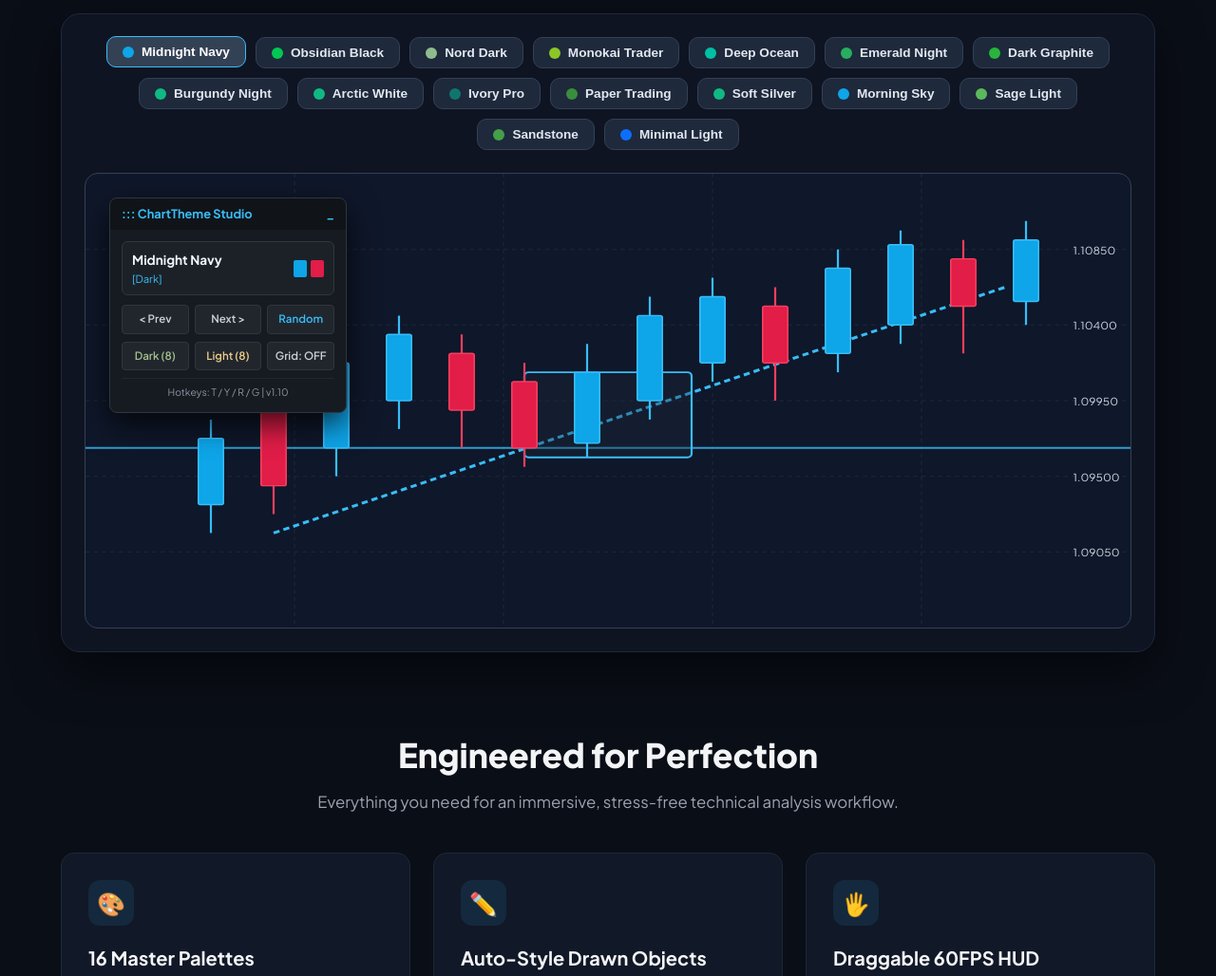
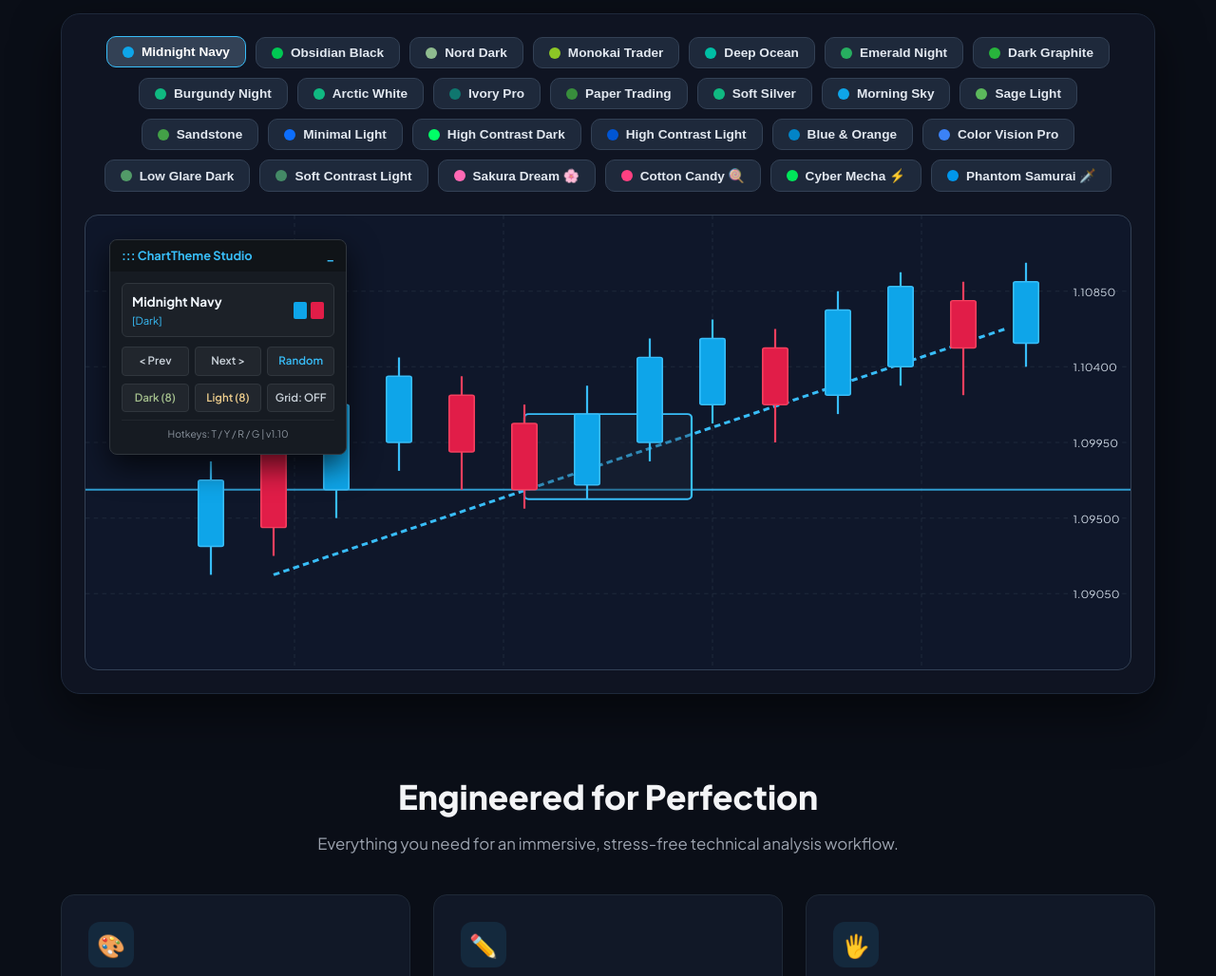
Before and after one commit to roseshayan/AuraChart-Studio, a plain HTML site: page index.html in a window 1280 px wide. Shown: the part 1400-2428 px from the top of the page at 95% size. Drawn offline with Linux system fonts and the light colour scheme.

Commit message:
feat: Add interactive theme browser list, 4 fantasy palettes (girly/boyish), 60fps smooth drag, and fix auto-schedule bug

```diff
--- a/index.html
+++ b/index.html
@@ -1329,7 +1329,7 @@
       <div class="features-grid">
         <div class="feature-card">
           <div class="feature-icon">🎨</div>
-          <h4 data-i18n="f1Title">16 Master Palettes</h4>
+          <h4 data-i18n="f1Title">26 Master Palettes</h4>
           <p data-i18n="f1Desc">
             8 Dark and 8 Light themes carefully tuned for high contrast, color
             psychology, and optimal candle body distinction.
@@ -1732,6 +1732,136 @@
           bear: "#6c757d",
           line: "#0d6efd",
         },
+        {
+          id: 16,
+          name: "High Contrast Dark",
+          cat: "A11y",
+          bg: "#000000",
+          fg: "#ffffff",
+          grid: "#222222",
+          up: "#00ff66",
+          down: "#ff0055",
+          bull: "#00ff66",
+          bear: "#ff0055",
+          line: "#00e5ff",
+        },
+        {
+          id: 17,
+          name: "High Contrast Light",
+          cat: "A11y",
+          bg: "#ffffff",
+          fg: "#000000",
+          grid: "#dddddd",
+          up: "#0055d4",
+          down: "#d40022",
+          bull: "#0055d4",
+          bear: "#d40022",
+          line: "#0055d4",
+        },
+        {
+          id: 18,
+          name: "Blue & Orange",
+          cat: "A11y",
+          bg: "#101826",
+          fg: "#e2e8f0",
+          grid: "#1e293b",
+          up: "#0284c7",
+          down: "#ea580c",
+          bull: "#0284c7",
+          bear: "#ea580c",
+          line: "#38bdf8",
+        },
+        {
+          id: 19,
+          name: "Color Vision Pro",
+          cat: "A11y",
+          bg: "#1a1f2c",
+          fg: "#cbd5e1",
+          grid: "#2d3748",
+          up: "#2563eb",
+          down: "#d97706",
+          bull: "#3b82f6",
+          bear: "#f59e0b",
+          line: "#60a5fa",
+        },
+        {
+          id: 20,
+          name: "Low Glare Dark",
+          cat: "A11y",
+          bg: "#1e2022",
+          fg: "#b8c0c8",
+          grid: "#2a2d32",
+          up: "#529b68",
+          down: "#b05d5d",
+          bull: "#529b68",
+          bear: "#b05d5d",
+          line: "#7090b0",
+        },
+        {
+          id: 21,
+          name: "Soft Contrast Light",
+          cat: "A11y",
+          bg: "#f5efeb",
+          fg: "#384047",
+          grid: "#e1dad4",
+          up: "#3a7d5c",
+          down: "#9e4d48",
+          bull: "#448a66",
+          bear: "#aa5550",
+          line: "#5f7387",
+        },
+        {
+          id: 22,
+          name: "Sakura Dream 🌸",
+          cat: "Fantasy (Girly)",
+          bg: "#1c1526",
+          fg: "#ebb9d2",
+          grid: "#302240",
+          up: "#ff85b3",
+          down: "#b388ff",
+          bull: "#ff69b4",
+          bear: "#9370db",
+          line: "#ffb6c1",
+        },
+        {
+          id: 23,
+          name: "Cotton Candy 🍭",
+          cat: "Fantasy (Girly)",
+          bg: "#160e22",
+          fg: "#f0d2fa",
+          grid: "#2a1a3e",
+          up: "#ff4081",
+          down: "#00e5ff",
+          bull: "#ff4081",
+          bear: "#00e5ff",
+          line: "#ff80ab",
+        },
+        {
+          id: 24,
+          name: "Cyber Mecha ⚡",
+          cat: "Fantasy (Boyish)",
+          bg: "#10141a",
+          fg: "#8ca5b9",
+          grid: "#1a222c",
+          up: "#00ff66",
+          down: "#ff2a6d",
+          bull: "#00e65a",
+          bear: "#eb235f",
+          line: "#05d9e8",
+        },
+        {
+          id: 25,
+          name: "Phantom Samurai 🗡️",
+          cat: "Fantasy (Boyish)",
+          bg: "#0a0d14",
+          fg: "#a0b4cd",
+          grid: "#161c2a",
+          up: "#00a6ff",
+          down: "#ff9e00",
+          bull: "#0096eb",
+          bear: "#f09100",
+          line: "#5ac8ff",
+        },
       ];
 
       let currentThemeIdx = 0;
@@ -1882,9 +2012,9 @@
           featTitle: "Engineered for Perfection",
           featSubtitle:
             "Everything you need for an immersive, stress-free technical analysis workflow.",
-          f1Title: "16 Master Palettes",
+          f1Title: "26 Master Palettes",
           f1Desc:
-            "8 Dark and 8 Light themes carefully tuned for high contrast, color psychology, and optimal candle body distinction.",
+            "8 Dark, 8 Light, 6 Accessibility, and 4 Fantasy (Girly & Boyish) themes carefully tuned for high contrast, color psychology, and eye relief.",
           f2Title: "Auto-Style Drawn Objects",
           f2Desc:
             "Drawn trendlines, boxes, fibos, and channels automatically synchronize with the active theme's harmonious accent colors.",
@@ -1945,9 +2075,9 @@
           featTitle: "مهندسی‌شده برای کمال بصری",
           featSubtitle:
             "تمامی ابزارهایی که برای یک تجربه تحلیلی لذت‌بخش و بدون خستگی چشم نیاز دارید.",
-          f1Title: "۱۶ پالت رنگی حرفه‌ای",
+          f1Title: "۲۶ پالت رنگی حرفه‌ای (شامل فانتزی)",
           f1Desc:
-            "۸ تم تاریک و ۸ تم روشن با تفکیک رنگ استاندارد WCAG، وضوح سایه‌ها و تشخیص سریع جهت کندل‌ها.",
+            "۸ تم تاریک، ۸ تم روشن، ۶ تم دسترس‌پذیری و ۴ تم فانتزی شیک دخترانه و پسرانه با تفکیک رنگ استاندارد WCAG و خوانایی بی‌نظیر.",
           f2Title: "استایل‌دهی خودکار به خطوط رسم",
           f2Desc:
             "خطوط روند، باکس‌ها، کانال‌ها و فیبوناچی به محض رسم با هارمونی رنگ تم فعال ست می‌شوند.",
```
Also changed, not shown: 5 other files.
